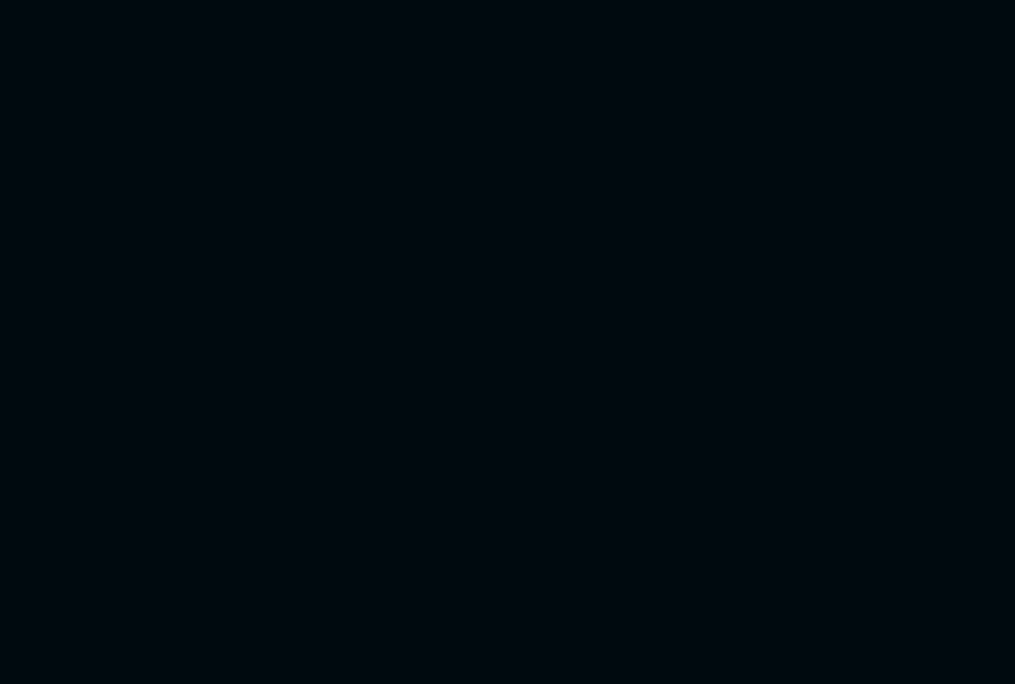
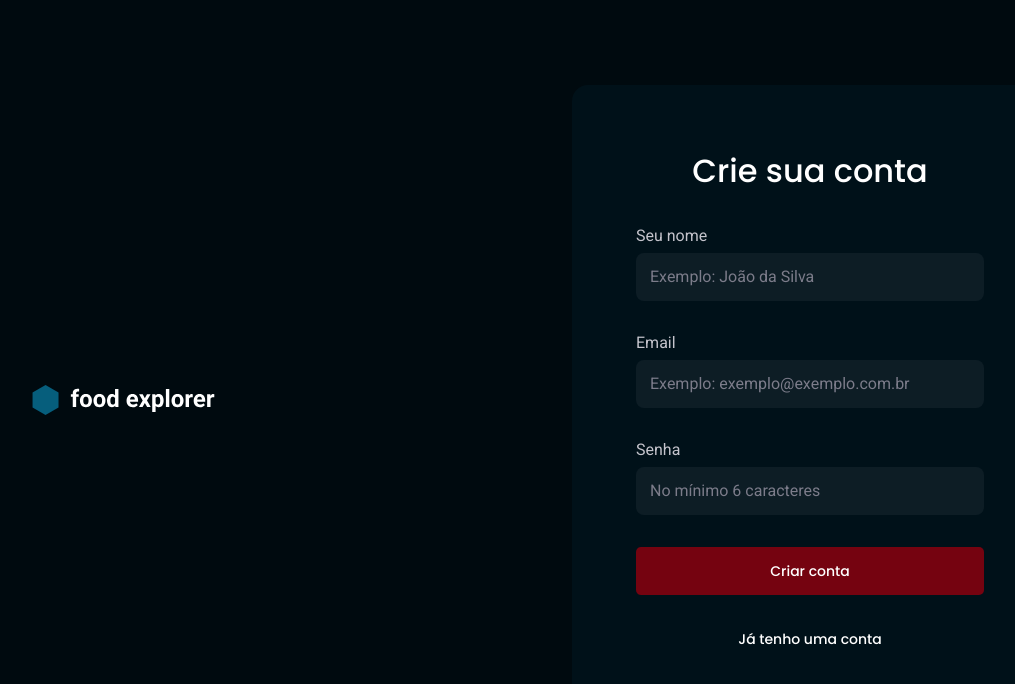
Before and after one commit to joao-sillva/food-explorer-frontend, a React (Vite) app: page /register in a window 1280 px wide. Shown: the top 684 px of the page, without its empty margins (124-1139 px from the left). Built offline with nearby package versions, Linux system fonts and the light colour scheme.

Commit message:
finish desktop SignUp

```diff
--- a/src/pages/SignUp/index.jsx
+++ b/src/pages/SignUp/index.jsx
@@ -1,9 +1,48 @@
-import { Container } from './styles'
+import { Link } from 'react-router-dom'
+import { Container, Form, Brand } from './styles'
+import { Section } from '../../components/Section'
+import { Input } from '../../components/Input'
+import { Button } from '../../components/Button'
+
+import brand from '../../assets/brand.svg'
 
 export function SignUp() {
   return (
     <Container>
+      <Brand>
+        <img src={brand} alt="Logo Food Explorer" />
+      </Brand>
 
+      <Form>
+        <h2>Crie sua conta</h2>
+
+        <Section title='Seu nome'>
+          <Input
+            placeholder='Exemplo: João da Silva'
+            type='text'
+          />
+        </Section>
+
+        <Section title='Email'>
+          <Input
+            placeholder='Exemplo: exemplo@exemplo.com.br'
+            type='email'
+          />
+        </Section>
+
+        <Section title='Senha'>
+          <Input
+            placeholder='No mínimo 6 caracteres'
+            type='password'
+          />
+        </Section>
+
+        <Button title='Criar conta' />
+
+        <Link to='/'>
+          Já tenho uma conta
+        </Link>
+      </Form>
     </Container>
   )
 }
--- a/src/pages/SignUp/styles.js
+++ b/src/pages/SignUp/styles.js
@@ -1,5 +1,55 @@
 import styled from 'styled-components'
 
 export const Container = styled.div`
+  height: 100vh;
+  margin-inline: 154px 108px;
 
+  display: flex;
+  justify-content: space-between;
+  align-items: center;
 `
+
+export const Brand = styled.div`
+  display: flex;
+
+  > svg {
+    width: 324px;
+    height: 48px;
+  }
+`
+
+export const Form = styled.form`
+  min-width: 476px;
+  padding: 64px;
+  border-radius: 16px;
+
+  display: flex;
+  flex-direction: column;
+  gap: 32px;
+  background: ${({ theme }) => theme.COLORS.BACKGROUND_700};
+
+  > h2 {
+    font-family: 'Poppins', sans-serif;
+    font-size: 32px;
+    font-weight: 500;
+    line-height: 140%;
+    text-align: center;
+  }
+
+  > section h2 {
+    margin-bottom: 8px;
+  }
+
+  > section input {
+    background: ${({ theme }) => theme.COLORS.BACKGROUND_500};
+    border-radius: 8px;
+  }
+
+  > a {
+    font-family: 'Poppins', sans-serif;
+    font-size: 14px;
+    line-height: 24px;
+    text-align: center;
+    color: ${({ theme }) => theme.COLORS.WHITE};
+  }
+`
```
